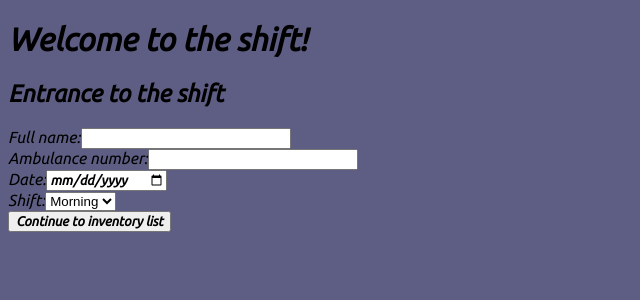
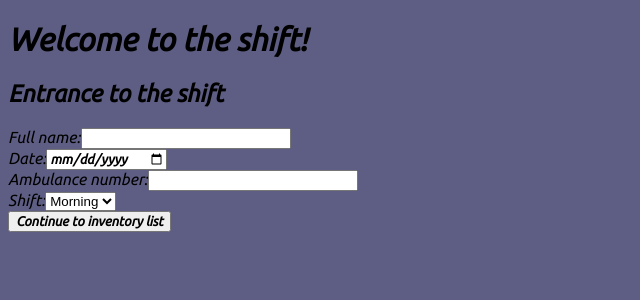
Before and after one commit to ramabadash/paramedics-equipment-list, a React (Create React App) app in the folder paramedics-equipment-list/: page / in a window 1280 px wide. Shown: the top 300 px of the page, without its empty margins (0-640 px from the left). Built offline with nearby package versions, Linux system fonts and the light colour scheme.

Commit message:
# Save the values of the inputs in the state of the component and by clicking on submit navigation and update the state by dispatch

```diff
--- a/paramedics-equipment-list/src/components/EntryForm.jsx
+++ b/paramedics-equipment-list/src/components/EntryForm.jsx
@@ -1,30 +1,67 @@
-import React from 'react';
+import React, { useState } from 'react';
+import { useNavigate } from 'react-router';
+import { useDispatch } from 'react-redux';
+import { workerLogin } from '../actions/workerActions';
 
 function EntryForm() {
+  /***** STATE *****/
+  const [fullName, setFullName] = useState('');
+  const [date, setDate] = useState('');
+  const [ambulanceNumber, setAmbulanceNumber] = useState('');
+  const [shift, setShift] = useState('morning');
+
+  /***** FUNCTIONS *****/
+  const dispatch = useDispatch();
+
+  const navigate = useNavigate();
+
+  const handleSubmit = () => {
+    if (!fullName || !date || !ambulanceNumber || !shift) {
+      // TODO - add error alert
+      console.log('missing details');
+      return;
+    } else {
+      dispatch(workerLogin(fullName, date, ambulanceNumber, shift)); // Save to state
+      navigate('/inventory'); // Go to next form
+    }
+  };
+
   return (
     <div>
       <h2>Entrance to the shift</h2>
       <div>
         <label htmlFor='full-name'>Full name:</label>
-        <input type='text' name='full-name' />
+        <input
+          type='text'
+          name='full-name'
+          onChange={e => setFullName(e.target.value)}
+        />
+      </div>
+      <div>
+        <label htmlFor='date'>Date:</label>
+        <input
+          type='date'
+          name='date'
+          onChange={e => setDate(e.target.value)}
+        />
       </div>
       <div>
         <label htmlFor='ambulance-number'>Ambulance number:</label>
-        <input type='text' name='ambulance-number' />
-      </div>
-      <div>
-        <label htmlFor='date'>Date:</label>
-        <input type='date' name='date' />
+        <input
+          type='number'
+          name='ambulance-number'
+          onChange={e => setAmbulanceNumber(e.target.value)}
+        />
       </div>
       <div>
         <label htmlFor='shift'>Shift:</label>
-        <select>
+        <select onChange={e => setShift(e.target.value)}>
           <option value='morning'>Morning</option>
           <option value='evening'>Evening</option>
           <option value='night'>Night</option>
         </select>
       </div>
-      <button>Continue to inventory list</button>
+      <button onClick={handleSubmit}>Continue to inventory list</button>
     </div>
   );
 }
```
